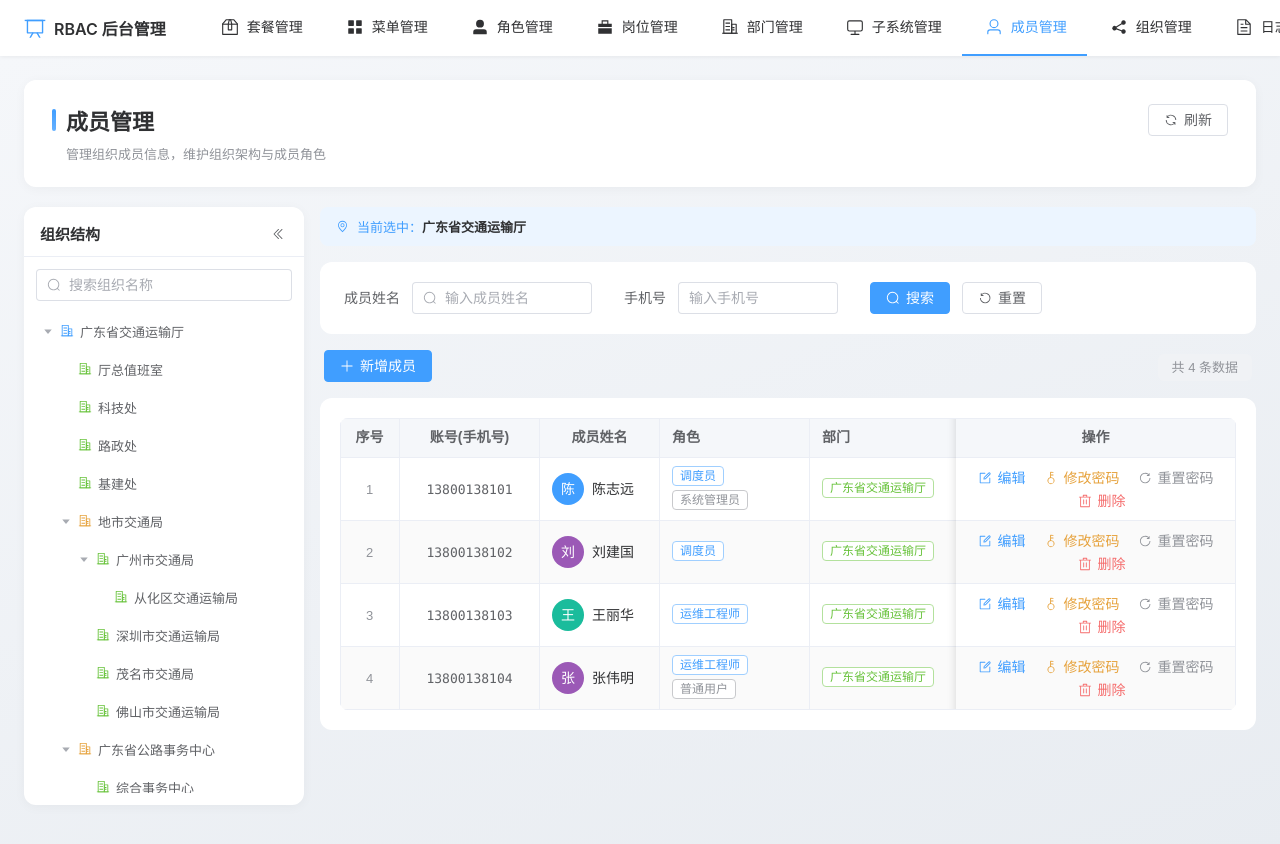
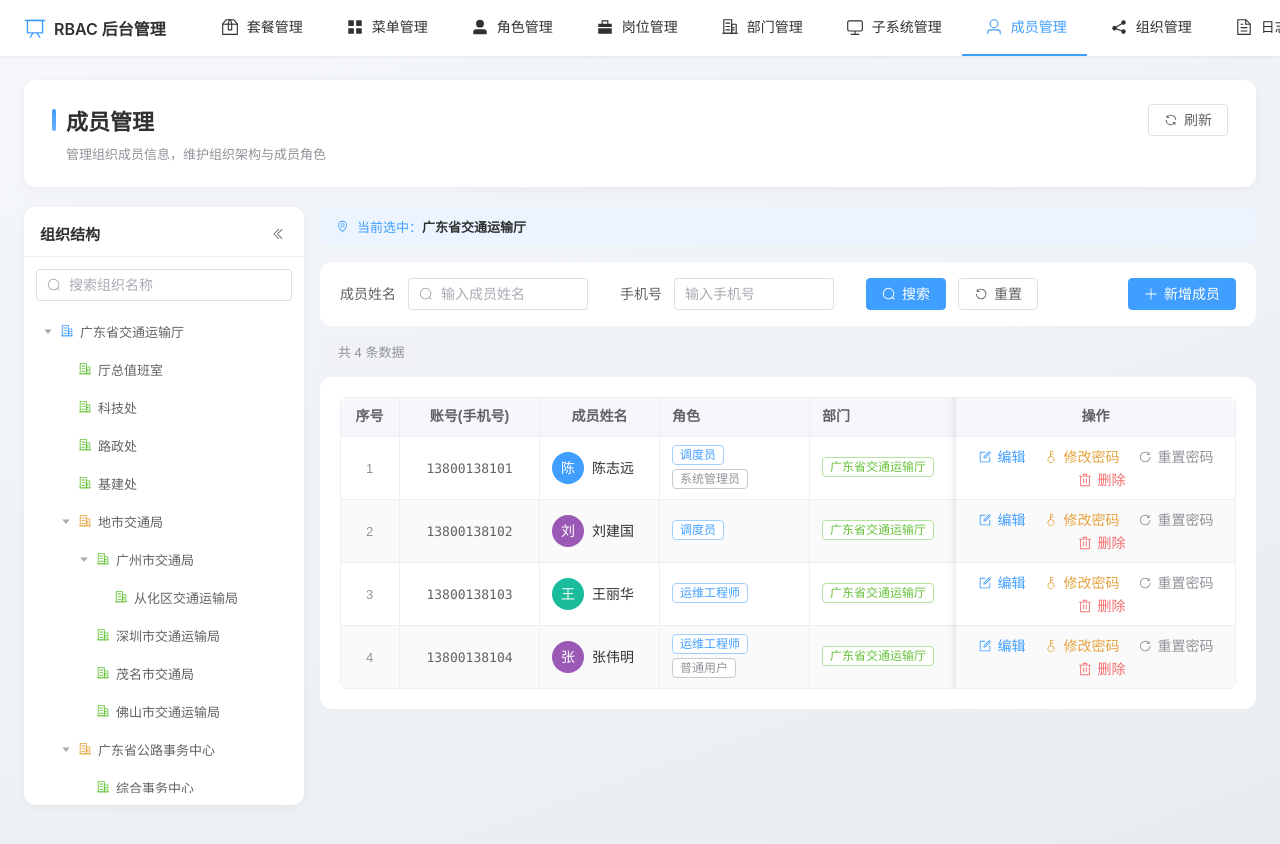
Before and after one commit to xinrun0928/rbac-design, a Vue app: page /member in a window 1280 px wide. Shown: the top 844 px of the page. Built offline with nearby package versions, Linux system fonts and the light colour scheme.

Commit message:
feat: enhance member management UI with improved search layout and add member button

```diff
--- a/src/views/MemberManagement.vue
+++ b/src/views/MemberManagement.vue
@@ -65,6 +65,7 @@
 
         <!-- 搜索栏 -->
         <el-card class="search-card" shadow="never">
+          <div class="search-content">
             <el-form :model="memberSearchForm" inline>
               <el-form-item label="成员姓名">
                 <el-input
@@ -90,13 +91,12 @@
                 <el-button :icon="RefreshLeft" @click="handleMemberReset">重置</el-button>
               </el-form-item>
             </el-form>
+            <el-button type="primary" :icon="Plus" @click="handleAddMember" :disabled="!currentNode">新增成员</el-button>
+          </div>
         </el-card>
 
         <!-- 工具栏 -->
         <div class="toolbar">
-          <div class="toolbar-left">
-            <el-button type="primary" :icon="Plus" @click="handleAddMember" :disabled="!currentNode">新增成员</el-button>
-          </div>
           <div class="toolbar-right">
             <span class="total-count">共 {{ filteredMemberData.length }} 条数据</span>
           </div>
@@ -800,8 +800,24 @@ onMounted(() => {
     margin-bottom: 16px;
     border-radius: 12px;
     border: none;
-    :deep(.el-card__body) { padding: 20px 24px 8px; }
-    .el-form-item { margin-bottom: 12px; }
+
+    :deep(.el-card__body) {
+      padding: 16px 20px;
+    }
+
+    .search-content {
+      display: flex;
+      justify-content: space-between;
+      align-items: center;
+
+      .el-form {
+        flex: 1;
+      }
+
+      .el-form-item {
+        margin-bottom: 0;
+      }
+    }
   }
 
   .toolbar {
```
Lines whose indentation alone changed are shown as unchanged.
